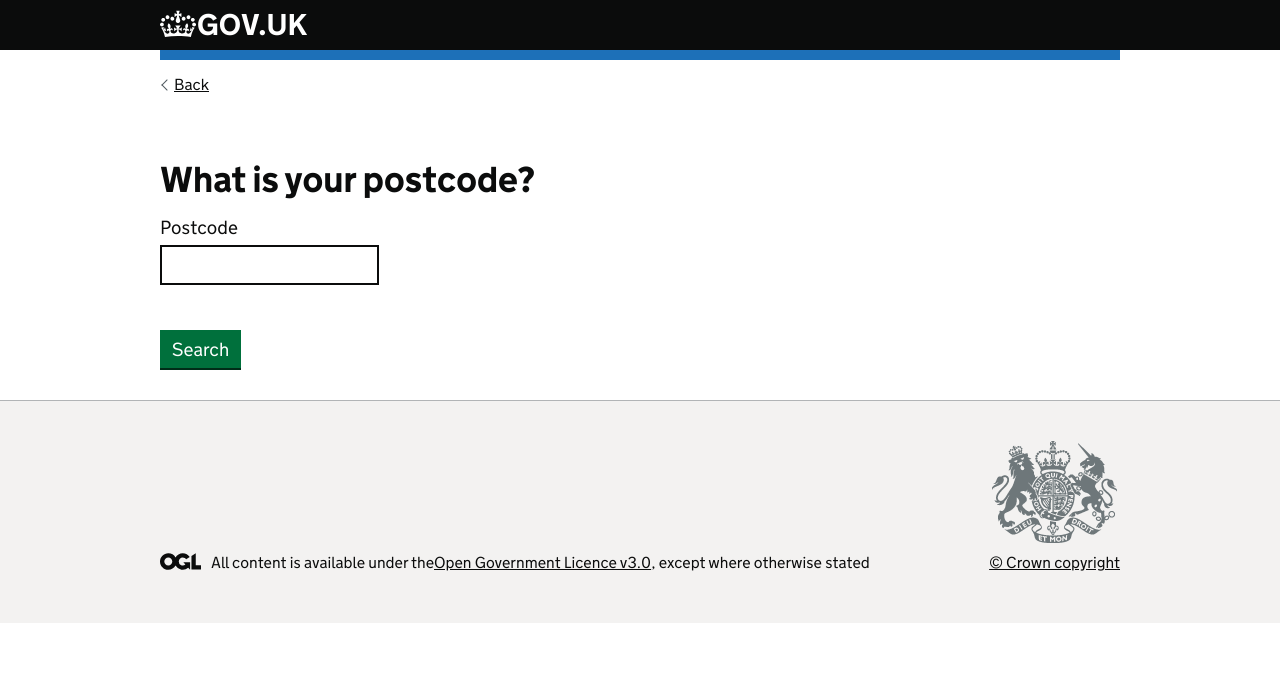
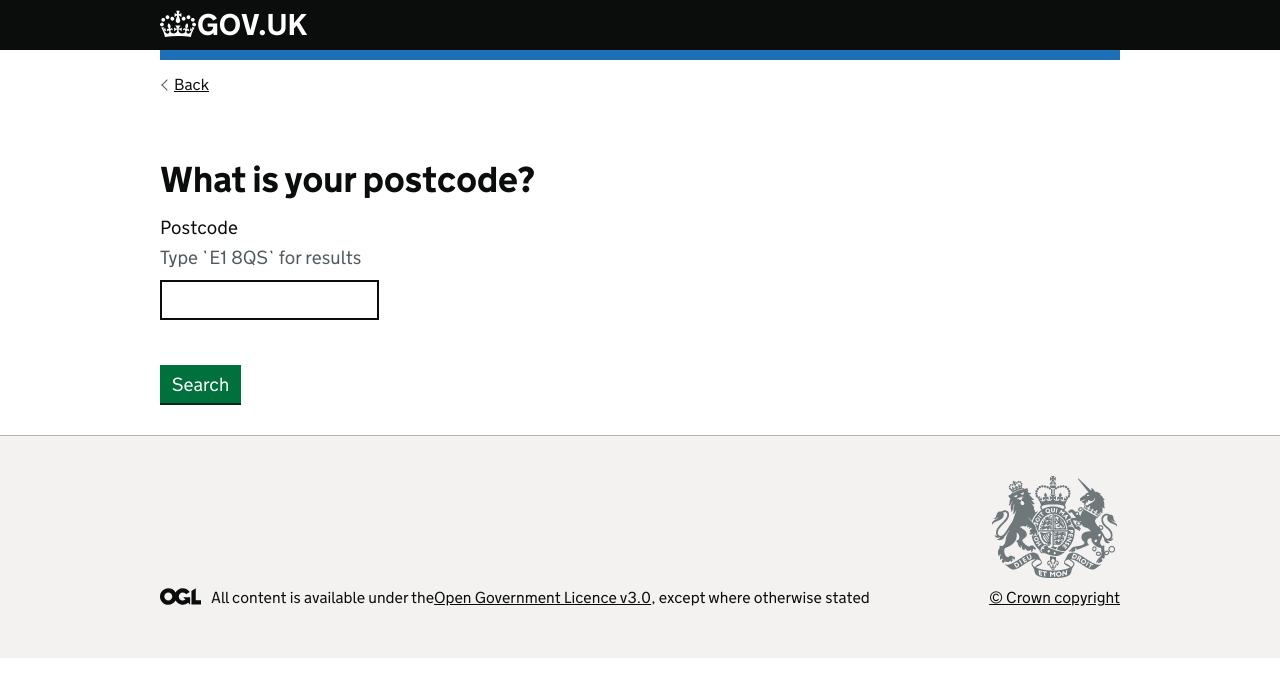
Before and after one commit to DilwoarH/govuk-service-nextjs-prototype, a Next.js app: page /questions/what-is-your-postcode in a window 1280 px wide. Shown: the top 696 px of the page. Built offline with nearby package versions, Linux system fonts and the light colour scheme.

Commit message:
fix type error

```diff
--- a/pages/questions/what-is-your-postcode.tsx
+++ b/pages/questions/what-is-your-postcode.tsx
@@ -29,7 +29,8 @@ export default function QuestionPagePostcode({ data }: InferGetServerSidePropsTy
   const [results, setResults] : any = useState(data)
 
   const handleChange = async (e: FormEvent) => {
-    const postcode : string = e.target.value
+    const target = e.target as HTMLInputElement;
+    const postcode : string = target.value
     setPostcodeValue(postcode)
 
     let url = new URL("/api/postcode-search", window.location.href)
@@ -74,7 +75,10 @@ export default function QuestionPagePostcode({ data }: InferGetServerSidePropsTy
                 <label className="govuk-label" htmlFor="postcode">
                   Postcode
                 </label>
-                <input className="govuk-input govuk-input--width-10" id="postcode" name="postcode" defaultValue={postcode} onChange={handleChange} type="text" autoComplete="postal-code" />
+                <div id="postcode-hint" className="govuk-hint">
+                  Type `E1 8QS` for results
+                </div>
+                <input className="govuk-input govuk-input--width-10" id="postcode" name="postcode" defaultValue={postcode} onChange={handleChange} type="text" autoComplete="postal-code" aria-describedby="postcode-hint" />
               </div>
             </fieldset>
             <button className="govuk-button govuk-!-margin-top-3" data-module="govuk-button">
```
